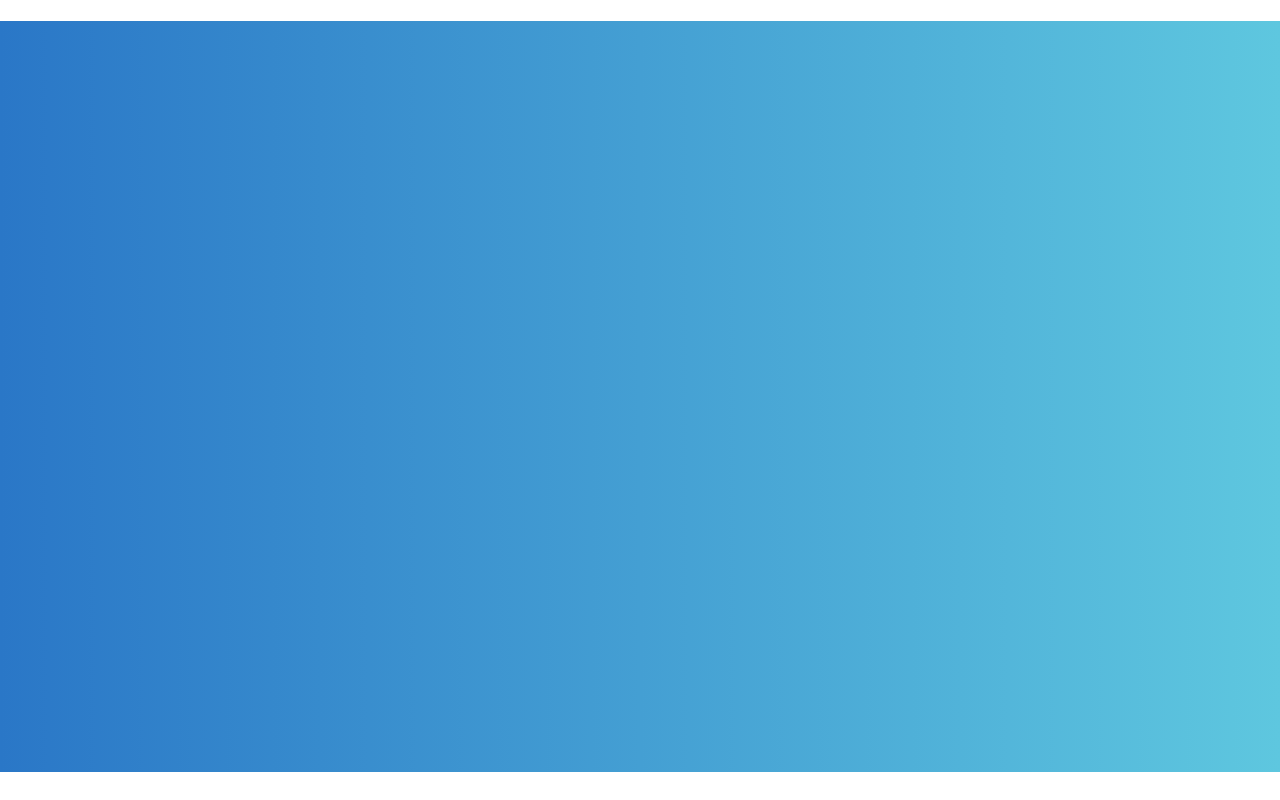
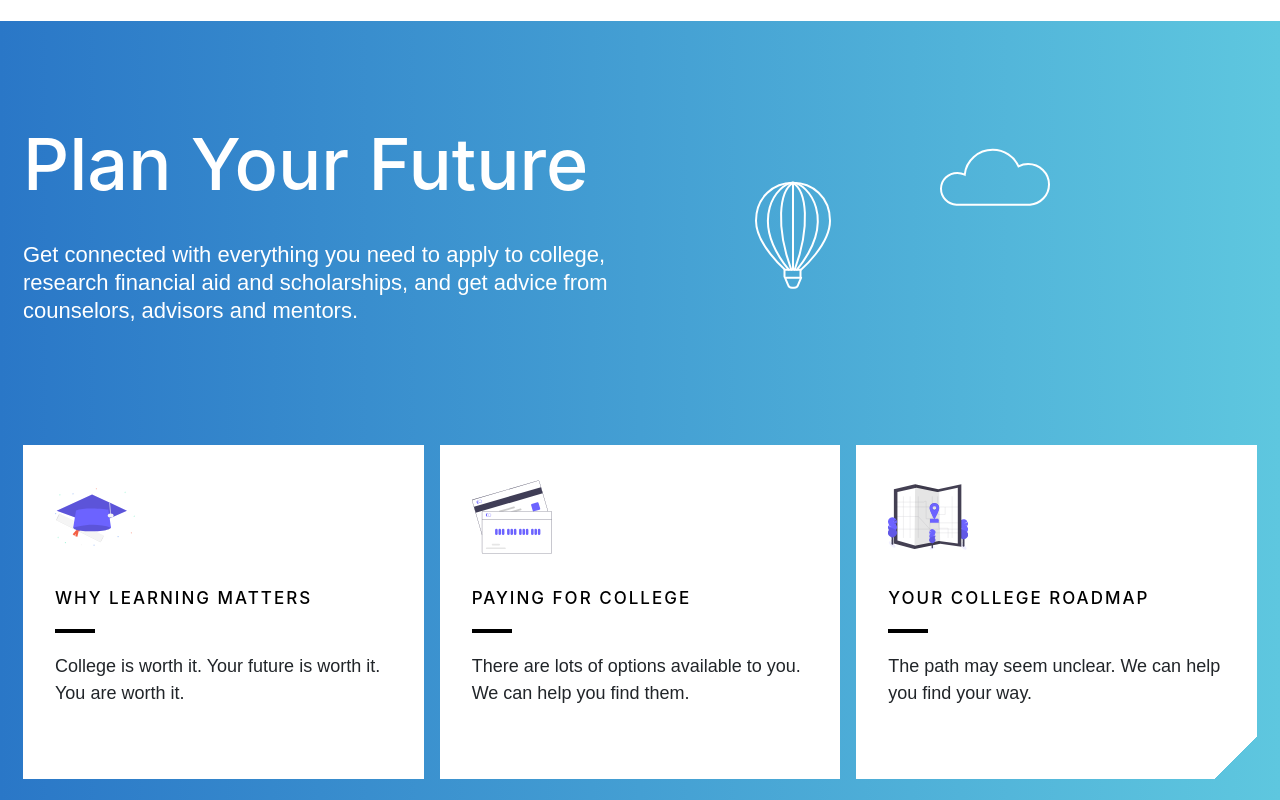
Before and after one commit to Emmzy-Tech/Official_website, a Gatsby site: page / in a window 1280 px wide. Shown: the part 880-1680 px from the top of the page. Built offline with nearby package versions, Linux system fonts and the light colour scheme; Gatsby itself is replaced by a stand-in of ours.

Commit message:
Emma's Commit

```diff
--- a/src/components/section-2/index.js
+++ b/src/components/section-2/index.js
@@ -2,12 +2,74 @@ import './section-2.css'
 import logo from '../../images/logo.svg'
 import React from 'react'
 import PropTypes from 'prop-types'
+import "../section-2/section-2.css"
+import Learn from "../../images/learn.svg"
+import "bootstrap/dist/css/bootstrap.min.css"
+import Credit from "../../images/credit.svg"
+import Map from "../../images/map.svg"
+import Ballon from "../../images/ballon.svg"
 
 function Home2(props) {
     return (
         <>
            <section className="future">
-
+           <div className="container">
+          <div className="row">
+              <div className="col-sm-12 text-white">
+              <img className="balloon-icon d-none d-lg-block d-xl-block"
+              src={Ballon} alt="air balloon icon" />
+              <h2>Plan Your Future</h2>
+              <div className="future-texts">
+                        <p>Get connected with everything you need to apply to college, research financial aid and
+                            scholarships, and get advice from counselors, advisors and mentors.</p>
+                    </div>
+              </div>
+          </div>
+          <div className="row">
+              <div className="col-sm-4">
+                  <div className="col">
+                    <div className="img-holder">
+                    <img src={Learn} width="80px" height="80px" alt="Learn" />
+                    </div>
+                    <a href="#">
+                        <h5>Why learning matters</h5>
+                        </a>
+                        <div className="d-lg-block d-lg-block">
+                        <p>College is worth it. Your future is worth it. You are worth it.</p>
+                        </div>
+                        {/* <a href="#">Learn why college matters ></a> */}
+                  </div>
+              </div>
+              <div className="col-sm-4">
+                  <div className="col">
+                    <div className="img-holder">
+                    <img src={Credit} width="80px" height="80px" alt="Credit" />
+                    </div>
+                    <a href="#">
+                        <h5>Paying for college</h5>
+                        </a>
+                        <div className="d-lg-block d-lg-block">
+                        <p>There are lots of options available to you. We can help you find them.</p>
+                        </div>
+                        {/* <a href="#">Learn how to pay for college ></a> */}
+                  </div>
+              </div>
+              <div className="col-sm-4">
+                  <div className="col cut-corner">
+                    <div className="img-holder">
+                    <img src={Map} width="80px" height="80px" alt="Map" />
+                    </div>
+                    <a href="#">
+                        <h5>Your college roadmap</h5>
+                        </a>
+                        <div className="d-lg-block d-lg-block">
+                        <p>The path may seem unclear. We can help you find your&nbsp;way.</p>
+                        </div>
+                        {/* <a href="#">Learn how to get to college ></a> */}
+                  </div>
+              </div>
+          </div>
+      </div>
            </section>
         </>
     )
--- a/src/components/section-2/section-2.css
+++ b/src/components/section-2/section-2.css
@@ -1,3 +1,4 @@
+
 *{
     margin: 0px;
     padding: 0px;
@@ -19,7 +20,7 @@
 .future{
     background: linear-gradient(90deg,#2a77c7 0,#5ec7df);
     width: 100%;
-    padding: 600px 0 151px 0;
+    padding: 100px 0 151px 0;
 }
 .container{
     width: 100%;
@@ -187,5 +188,9 @@
     margin-bottom: 20px;
     height: auto;
 }
+.future .row>[class*=col-] {
+    padding-right: 20px;
+    padding-left: 20px;
+}
 }
 /* Plan the future ends  */
```
Also changed, not shown: src/images/ballon.svg (added), src/images/credit.svg (added), src/images/icon/learn.svg (added), src/images/learn.svg (added), src/images/map.svg (added).
